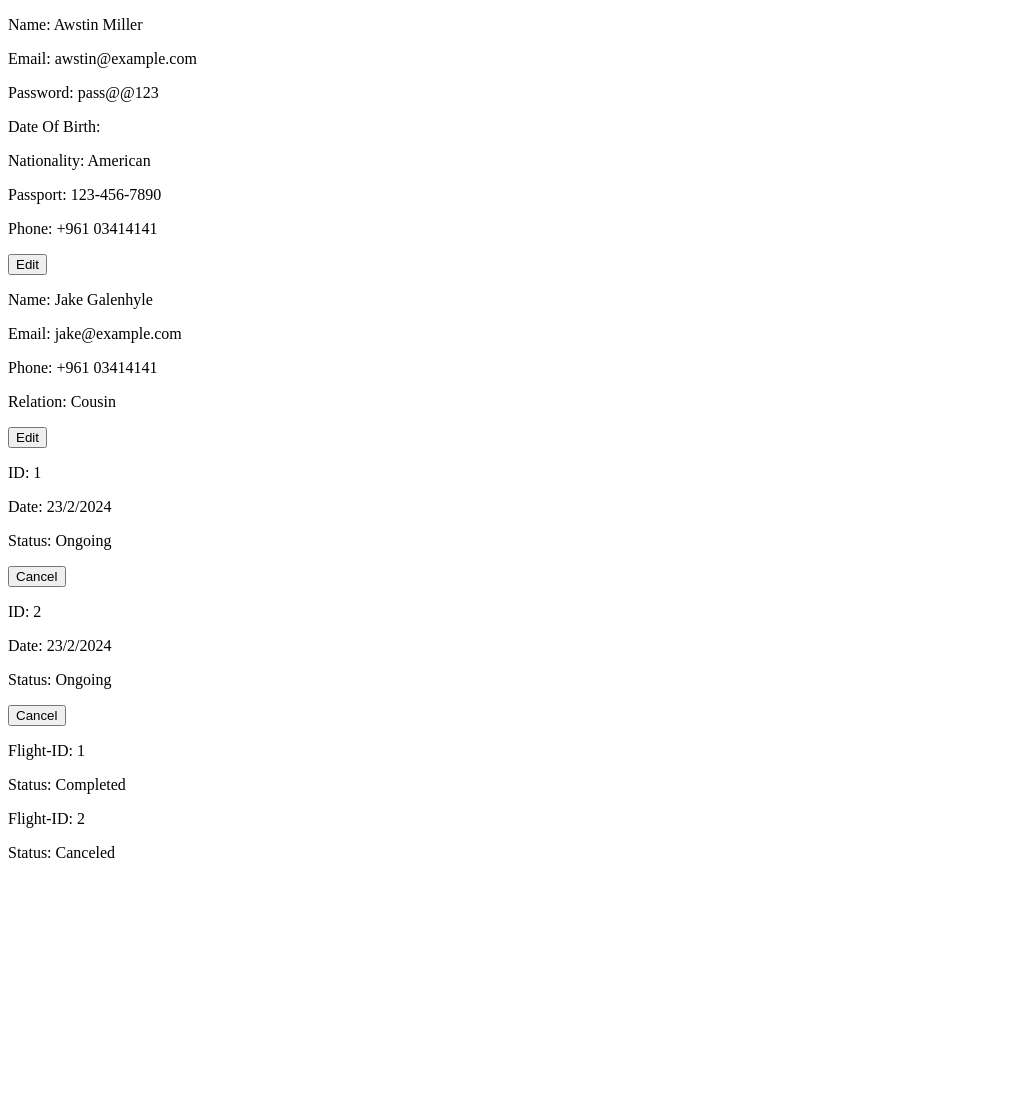
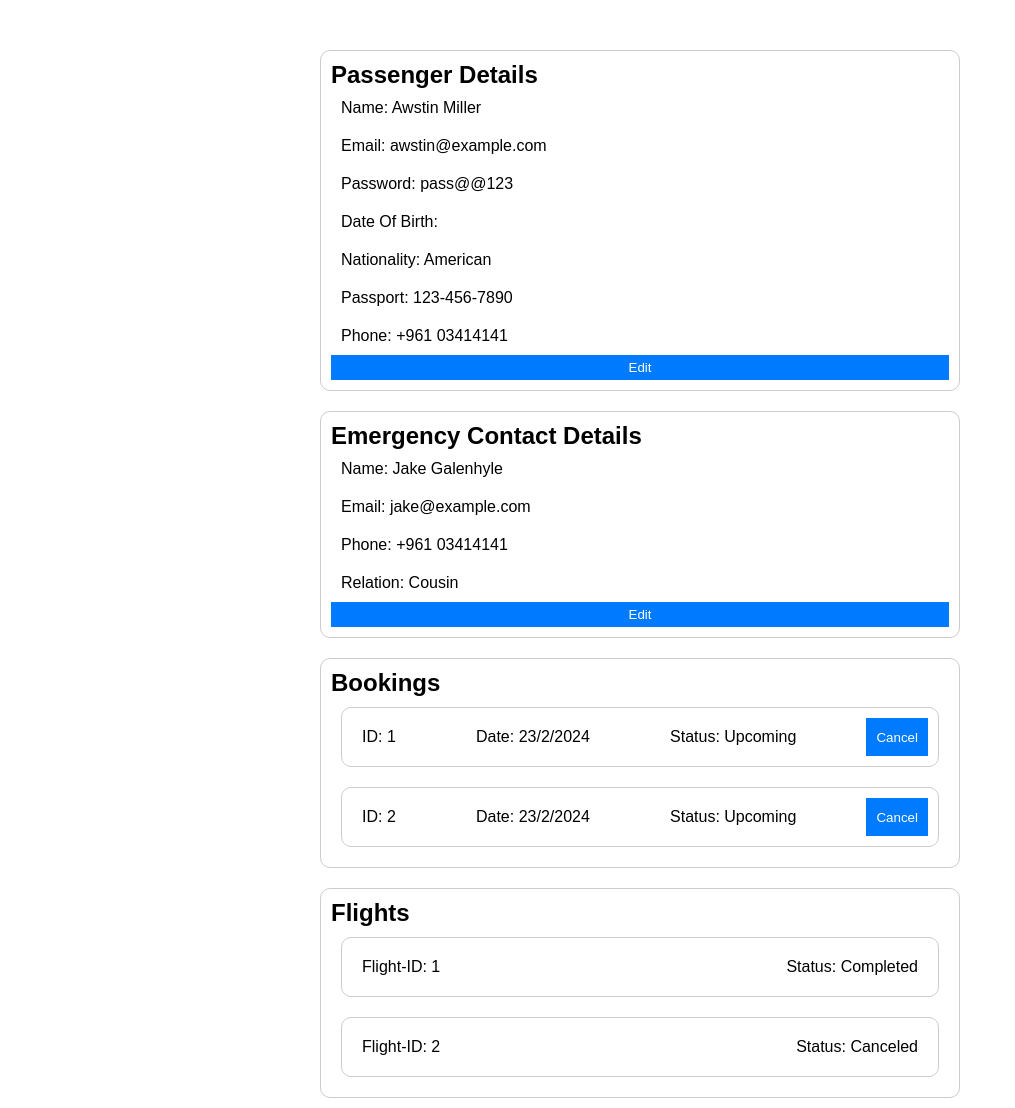
Before and after one commit to MahdiMk-dev/flight-system-website, a PHP site: page /pages/profile.html in a window 1280 px wide. Shown: the whole page, without its empty margins (0-1015 px from the left). Before the commit the page ends 858 px from the top, so only its background shows below. Run offline with PHP 8.4, Linux system fonts and the light colour scheme.

Commit message:
basic styling

```diff
--- a/frontend/pages/profile.html
+++ b/frontend/pages/profile.html
@@ -13,9 +13,10 @@
 <body>
     <header></header>
 
-    <main>
+    <main class="flex column center full-width">
 
-        <div id="passengerDetails">
+        <div id="passengerDetails" class="flex column half-width half-height passDetails-section">
+            <h2>Passenger Details</h2>
             <p>Name: <span id="name">Awstin Miller</span></p>
             <p>Email: <span id="email">awstin@example.com</span></p>
             <p>Password: <span id="password">pass@@123</span></p>
@@ -27,7 +28,8 @@
             <button>Edit</button>
         </div>
 
-        <div id="emergencyContactDetails">
+        <div id="emergencyContactDetails" class="flex column half-width half-height ECD-section">
+            <h2>Emergency Contact Details</h2>
             <p>Name: <span id="name-EC">Jake Galenhyle</span></p>
             <p>Email: <span id="email-EC">jake@example.com</span></p>
             <p>Phone: <span id="phone-EC">+961 03414141</span></p>
@@ -36,27 +38,29 @@
             <button>Edit</button>
         </div>
 
-        <div id="booking-section">
-            <div booking-id="1">
+        <div id="bookings" class="flex column half-width half-height bookings-section">
+            <h2>Bookings</h2>
+            <div booking-id="1" class="flex row space-between">
                 <p>ID: <span id="booking-ID">1</span></p>
                 <p>Date: <span id="booking-Date">23/2/2024</span></p>
-                <p>Status: <span id="booking-Status">Ongoing</span></p>
+                <p>Status: <span id="booking-Status">Upcoming</span></p>
                 <button>Cancel</button>
             </div>
-            <div booking-id="2">
+            <div booking-id="2" class="flex row space-between">
                 <p>ID: <span id="booking-ID">2</span></p>
                 <p>Date: <span id="booking-Date">23/2/2024</span></p>
-                <p>Status: <span id="booking-Status">Ongoing</span></p>
+                <p>Status: <span id="booking-Status">Upcoming</span></p>
                 <button>Cancel</button>
             </div>
         </div>
 
-        <div id="flights">
-            <div flight-id="1">
+        <div id="flights" class="flex column half-width half-height flights-section">
+            <h2>Flights</h2>
+            <div flight-id="1" class="flex row space-between">
                 <p>Flight-ID: <span id="flight-ID">1</span></p>
                 <p>Status: <span id="flight-Status">Completed</span></p>
             </div>
-            <div flight-id="1">
+            <div flight-id="1" class="flex row space-between">
                 <p>Flight-ID: <span id="flight-ID">2</span></p>
                 <p>Status: <span id="flight-Status">Canceled</span></p>
             </div>
--- a/frontend/styles/colors.css
+++ b/frontend/styles/colors.css
@@ -0,0 +1,23 @@
+.white-text {
+    color: #FFFFFF;
+}
+
+.black-text-p {
+    color: #434343;
+}
+
+.black-text-s {
+    color: #AAAAA8;
+}
+
+.primary-bg {
+    background-color: #007bff;
+}
+
+.secondary-bg {
+    background-color: #6299F4;
+}
+
+.white-bg {
+    background-color: #FFFFFF;
+}
--- a/frontend/styles/profile.css
+++ b/frontend/styles/profile.css
@@ -1,7 +1,44 @@
-/* *{
+*{
     padding: 0;
     margin: 0;
     box-sizing: border-box;
     border: 0;
+    font-family: sans-serif;
 }
- */
+
+header{
+    margin-bottom: 40px;
+}
+
+main p {
+    padding: 10px;
+}
+
+div {
+    padding: 10px;
+    border: 1px solid #ccc;
+    border-radius: 10px;
+    margin: 10px;
+}
+
+button {
+    padding: 5px 10px;
+    background-color: #007bff;
+    /* width: max-content; */
+    color: white;
+    border: none;
+    cursor: pointer;
+}
+
+button:hover {
+    background-color: #0056b3;
+}
+
+/* .border{
+    border-left: 15px solid #007bff;
+    border-radius: 10px;
+}
+
+.border:hover{
+    box-shadow: 0 0 10px rgba(0, 123, 255, 0.5);
+} */
--- a/frontend/styles/utilities.css
+++ b/frontend/styles/utilities.css
@@ -13,6 +13,10 @@ flex-direction: column;
 .center {
 justify-content: center;
 align-items: center;
+}
+
+.space-between {
+    justify-content: space-between;
 }
 
 .full-width {
```
